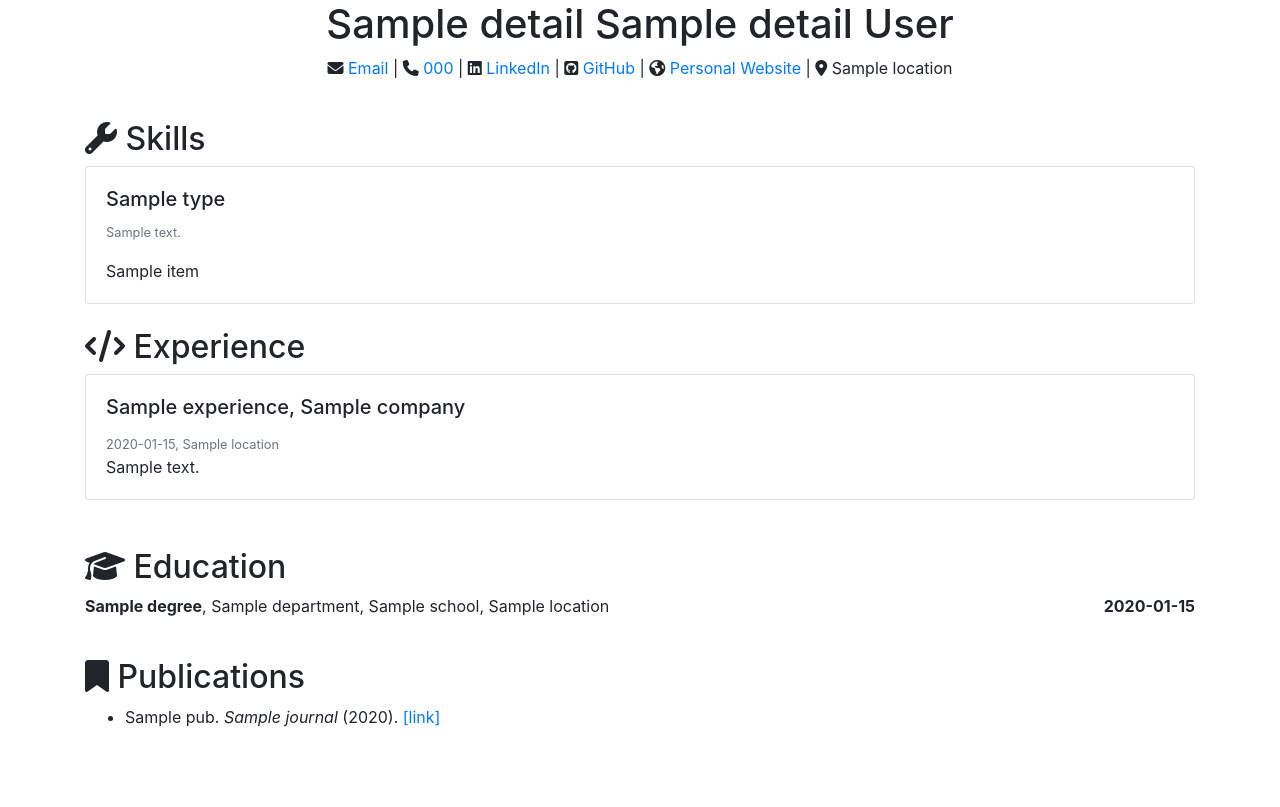
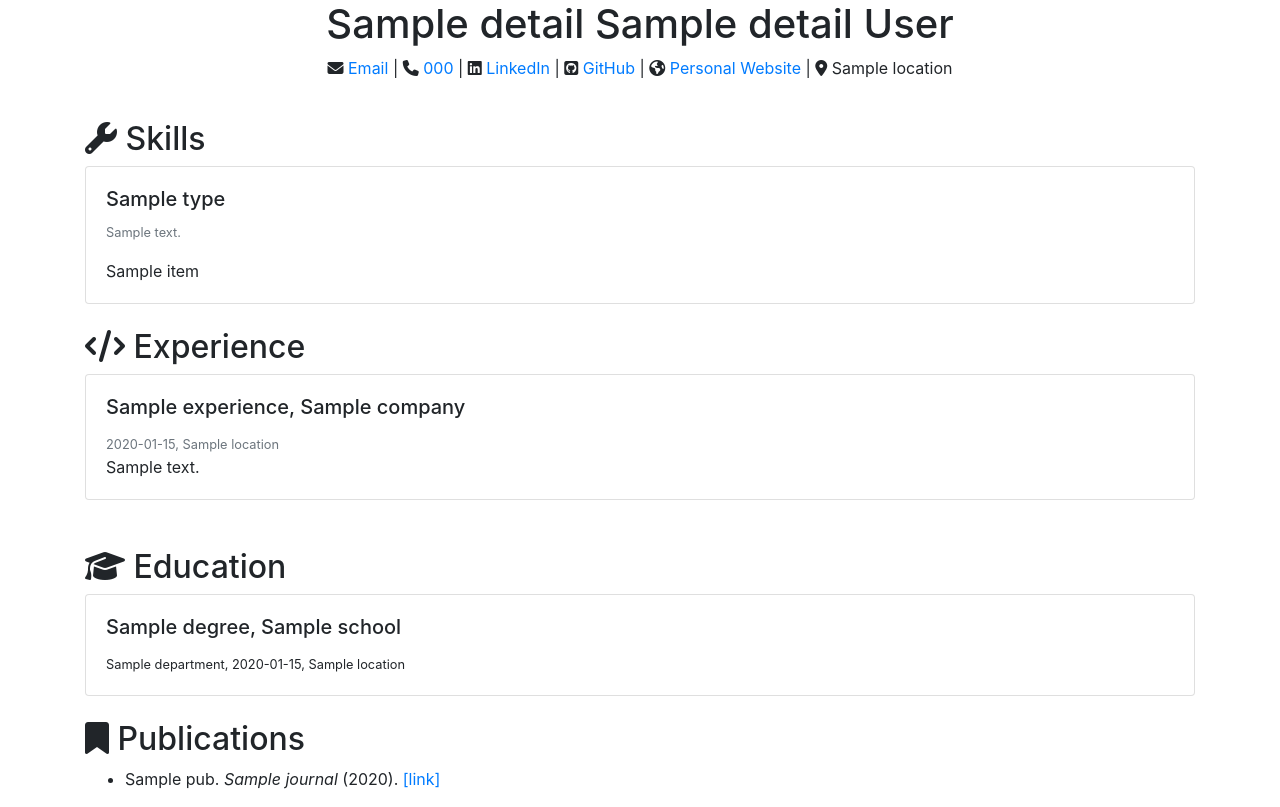
Before and after one commit to ericmjl/resume, a Flask app: template templates/resume.html in a window 1280 px wide. Before the commit the page ends 727 px from the top, so only its background shows below. Run offline with Flask 2, Linux system fonts and the light colour scheme; the template is opened without the code that fills it: most values are stand-ins (such as "Sample title", 1, 10 or a date in 2020); some libraries are stand-ins or nearby versions.

Commit message:
education using cards, reordered chronologically

```diff
--- a/templates/resume.html
+++ b/templates/resume.html
@@ -52,7 +52,7 @@
       </div>
       <div class="card-group">
         {% for skill in resume['skills'] %}
-        <div class="card w-25">
+        <div class="card">
           <div class="card-body">
             <h5 class="card-title">{{ skill["type"] }}</h5>
             <small class="text-muted">
@@ -92,7 +92,18 @@
             Education
           </h2>
         </div>
-        <div class="container">
+      </div>
+      <div class="card-group">
+        {% for edu in resume["education"] %}
+        <div class="card">
+          <div class="card-body">
+            <h5 class="card-title">{{ edu["degree"] }}, {{ edu["school"] }}</h5>
+            <small>{{ edu["department"] }}, {{ edu["timeperiod"] }}, {{ edu["location"] }}</small>
+          </div>
+        </div>
+        {% endfor %}
+      </div>
+      <!-- <div class="container">
         {% for edu in resume['education'] %}
         <div class="row" id="{{ edu['degree'] }}-row">
           <div class="col-9">
@@ -106,9 +117,8 @@
           </div>
         </div>
         {% endfor %}
+      </div> -->
 
-        </div>
-      </div>
       <br>
       <div class="row" id="publications-row">
         <div class="col-12" id="publications-title-row">
@@ -125,16 +135,6 @@
 
     </div>
   </body>
-  <!-- Boostrap JS imports -->
-  <!-- <script src="https://code.jquery.com/jquery-3.3.1.slim.min.js"
-    integrity="sha384-q8i/X+965DzO0rT7abK41JStQIAqVgRVzpbzo5smXKp4YfRvH+8abtTE1Pi6jizo"
-    crossorigin="anonymous"></script>
-  <script src="https://cdnjs.cloudflare.com/ajax/libs/popper.js/1.14.3/umd/popper.min.js"
-    integrity="sha384-ZMP7rVo3mIykV+2+9J3UJ46jBk0WLaUAdn689aCwoqbBJiSnjAK/l8WvCWPIPm49"
-    crossorigin="anonymous"></script>
-  <script src="https://stackpath.bootstrapcdn.com/bootstrap/4.1.1/js/bootstrap.min.js"
-    integrity="sha384-smHYKdLADwkXOn1EmN1qk/HfnUcbVRZyYmZ4qpPea6sjB/pTJ0euyQp0Mk8ck+5T"
-    crossorigin="anonymous"></script> -->
   <script src="https://code.jquery.com/jquery-3.4.1.slim.min.js"
     integrity="sha384-J6qa4849blE2+poT4WnyKhv5vZF5SrPo0iEjwBvKU7imGFAV0wwj1yYfoRSJoZ+n"
     crossorigin="anonymous"></script>
```
Also changed, not shown: index.html (+24 -21 lines), resume.yaml (+6 -6 lines). Lines whose indentation alone changed are shown as unchanged.
